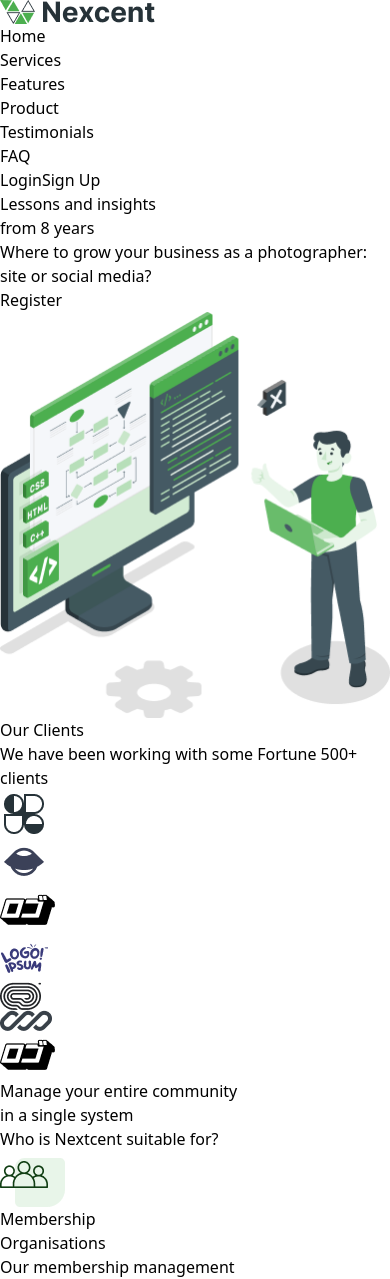
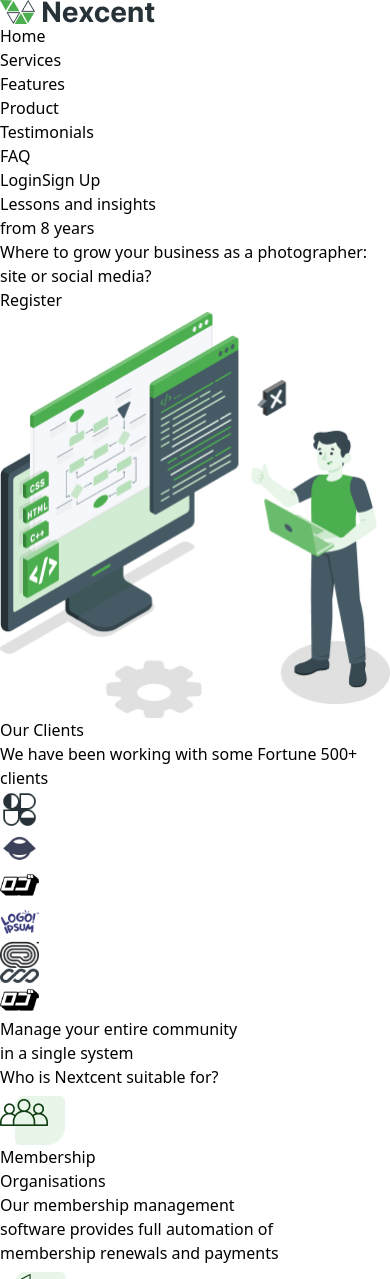
Before and after one commit to Daweed234/Nexcent, a React (Vite) app: page / in a window 390 px wide. Shown: the top 1279 px of the page. Built offline with nearby package versions, Linux system fonts and the light colour scheme.

Commit message:
added some responsive

```diff
--- a/src/App.jsx
+++ b/src/App.jsx
@@ -1,7 +1,7 @@
 import './App.css'
 import Navbar from './Components/Navbar'
 import Hero from './Components/Hero'
-import Clients from './Components/Clients'
+import Clients from './Components/Clients/Clients'
 import Manage from './Components/Manage'
 import Spending from './Components/Spending'
 import Local from './Components/Local'
--- /dev/null
+++ b/src/Components/Clients/Clients.css
@@ -0,0 +1,19 @@
+@media (max-width: 768px) {
+    .div_2 img {
+      width: 120px;
+    }
+  }
+
+  @media (max-width: 576px) {
+    .div_2 {
+      flex-direction: row;
+      align-items: center;
+      justify-content: center;
+      /* gap: -120px; */
+    }
+
+    .div_2 img {
+      width: 10%;
+      gap: -100px;
+        }
+  }
--- a/src/Components/Clients.jsx
+++ b/src/Components/Clients/Clients.jsx
@@ -1,20 +1,20 @@
 import React from 'react'
-import Four from '../assets/4.png'
-import Sphere from '../assets/sphere.png'
-import Game from '../assets/game.png'
-import Lorem from '../assets/Lorem.png'
-import Maze from '../assets/maze.png'
-import Infinity from '../assets/Infinity.png'
-
+import Four from '../../assets/4.png'
+import Sphere from '../../assets/sphere.png'
+import Game from '../../assets/game.png'
+import Lorem from '../../assets/Lorem.png'
+import Maze from '../../assets/maze.png'
+import Infinity from '../../assets/Infinity.png'
+import './Clients.css'
 
 const Clients = () => {
   return (
     <>
-    <div className='grid gap-2 text-center items-center justify-center py-8'>
+    <div className='div grid gap-2 text-center items-center justify-center py-8'>
         <p className='text-[#4D4D4D] text-4xl font-semibold'>Our Clients</p>
         <p className='text-[#717171]'>We have been working with some Fortune 500+ clients</p>
     </div>
-    <div className='flex justify-center items-center gap-40'>
+    <div className='div_2 flex justify-center items-center gap-20'>
     <img src={Four} alt="" />
     <img src={Sphere} alt="" />
     <img src={Game} alt="" />
```
